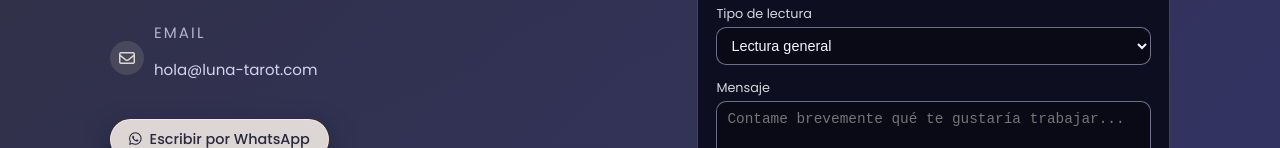
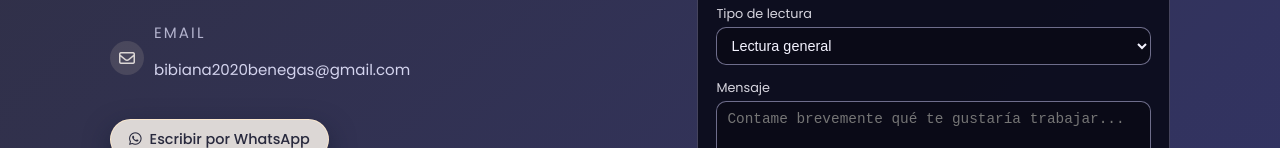
Before and after one commit to CiegosCrew/Tarot-Web, a plain HTML site: page index.html in a window 1280 px wide. Shown: the part 2316-2464 px from the top of the page. Drawn offline with nearby package versions, Linux system fonts and the light colour scheme.

Commit message:
Update index.html

```diff
--- a/index.html
+++ b/index.html
@@ -197,7 +197,7 @@
                             <i class="fa-regular fa-envelope"></i>
                             <div>
                                 <p class="t-contact-label">Email</p>
-                                <p class="t-contact-value">hola@luna-tarot.com</p>
+                                <p class="t-contact-value">bibiana2020benegas@gmail.com</p>
                             </div>
                         </div>
                     </div>
```
